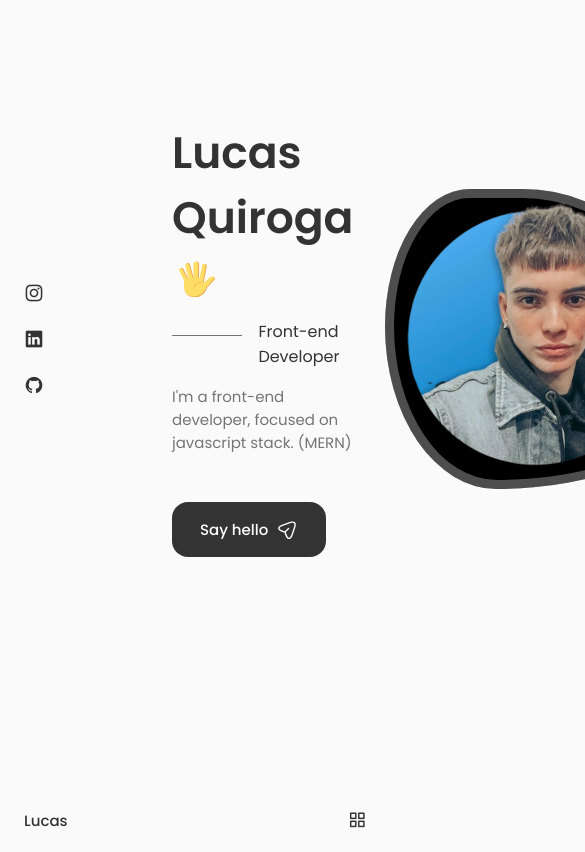
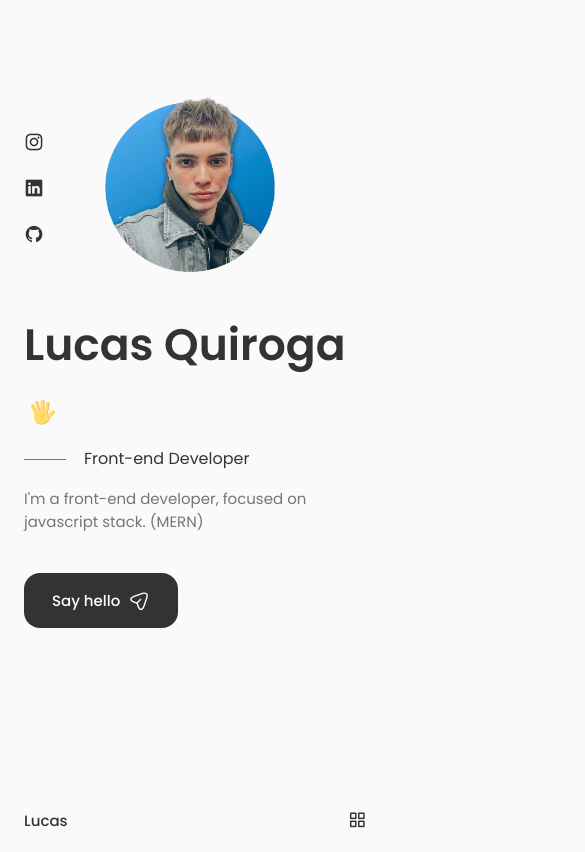
Before and after one commit to Lucas-Quiroga/my-portfolio, a React (Create React App) app: page / in a window 390 px wide. Shown: the top 852 px of the page, 585 px wide, since content can reach past the window. Built offline with nearby package versions, Linux system fonts and the light colour scheme.

Commit message:
home landing

```diff
--- a/src/components/home/Home.jsx
+++ b/src/components/home/Home.jsx
@@ -2,6 +2,7 @@
 import "./home.css";
 import Social from "./Social";
 import Data from "./Data";
+import ScrollDown from "./ScrollDown";
 
 const Home = () => {
   return (
@@ -12,6 +13,7 @@
           <div className="home__img"></div>
           <Data />
         </div>
+        <ScrollDown />
       </div>
     </section>
   );
--- /dev/null
+++ b/src/components/home/ScrollDown.jsx
@@ -0,0 +1,51 @@
+import React from "react";
+
+const ScrollDown = () => {
+  return (
+    <div>
+      <div className="home__scroll">
+        <a href="" className="home__scroll-button button--flex">
+          <svg
+            width="32px"
+            height="32px"
+            class="home__scroll-mouse"
+            viewBox="0 0 247 390"
+            version="1.1"
+            xmlns="http://www.w3.org/2000/svg"
+            xmlnsXlink="http://www.w3.org/1999/xlink"
+            style={{
+              fillRule: "evenodd",
+              clipRule: "evenodd",
+              strokeLinecap: "round",
+              strokeLinejoin: "round",
+              strokeMiterlimit: "1.5",
+            }}
+          >
+            <path
+              class="wheel"
+              d="M123.359,79.775l0,72.843"
+              style={{
+                fill: "none",
+                stroke: "var(--title-color)",
+                strokeWidth: "20px",
+              }}
+            ></path>
+            <path
+              id="mouse"
+              d="M236.717,123.359c0,-62.565 -50.794,-113.359 -113.358,-113.359c-62.565,0 -113.359,50.794 -113.359,113.359l0,143.237c0,62.565 50.794,113.359 113.359,113.359c62.564,0 113.358,-50.794 113.358,-113.359l0,-143.237Z"
+              style={{
+                fill: "none",
+                stroke: "var(--title-color)",
+                strokeWidth: "20px",
+              }}
+            ></path>
+          </svg>
+          <span className="home__scroll-name">Scroll Down</span>
+          <i class="uil uil-angle-double-down home__scroll-arrow"></i>
+        </a>
+      </div>
+    </div>
+  );
+};
+
+export default ScrollDown;
--- a/src/components/home/home.css
+++ b/src/components/home/home.css
@@ -1,3 +1,9 @@
+
+.home__container{
+  row-gap: 7rem;
+}
+
+
 .home__content {
   grid-template-columns: 116px repeat(2, 1fr);
   padding-top: 5.5rem;
@@ -7,7 +13,7 @@
 
 .home__social {
   display: grid;
-  grid-template-colums: max-content;
+  grid-template-columns: max-content;
   row-gap: 1rem;
 }
 
@@ -59,15 +65,15 @@
   background-repeat: no-repeat;
   background-position: center;
   background-size: cover;
-  box-shadow: inset 0 0 0 9px rgb(255 255 255 / 30%);
+  /* box-shadow: inset 0 0 0 9px rgb(255 255 255 / 30%); */
   order: 1;
   justify-self: center;
   width: 300px;
   height: 300px;
-  animation: profile__animate 8s ease-in-out infinite 1s;
-  background-color: var(--title-color-dark);
+  /* animation: profile__animate 8s ease-in-out infinite 1s; */
+  /* background-color: var(--title-color-dark); */
 }
-
+/*
 @keyframes profile__animate {
   0% {
     border-radius: 60% 40% 30% 70%/60% 30% 70% 40%;
@@ -78,4 +84,112 @@
   100% {
     border-radius: 60% 40% 30% 70%/60% 30% 70% 40%;
   }
+} */
+
+.home__scroll{
+  margin-left: 9.25rem;
 }
+
+.wheel{
+  animation: scroll 2s ease infinite;
+}
+
+@keyframes scroll {
+  0%{
+    transform: translateY(0);
+  }
+  30%{
+    transform: translateY(3.75rem);
+  }
+}
+
+.home__scroll-name{
+  color: var(--title-color);
+  font-weight: var(--font-medium);
+  margin-right: var(--mb-0-25);
+  margin-left: 2px;
+}
+
+.home__scroll-arrow{
+  font-size: 1.25rem;
+  color: var(--title-color);
+}
+
+/*=============== BREAKPOINTS ===============*/
+/* For large devices */
+@media screen and (max-width: 992px) {
+  .home__content{
+    grid-template-columns: 100px repeat(2, 1fr);
+    column-gap: 1.25rem;
+  }
+
+  .home__hand{
+    width: 26px;
+    height: 26px;
+  }
+
+  .home__subtitle{
+    padding-left: 3.75rem;
+    margin-bottom: var(--mb-1);
+  }
+
+  .home__subtitle::before{
+    width: 42px;
+    top: 0.8rem;
+  }
+
+  .home__description{
+    max-width: initial;
+    margin-bottom: var(--mb-2-5);
+  }
+
+  .home__img{
+    width: 250px;
+    height: 250px;
+    /* box-shadow: inset 0 0 0 8px rgb(255 255 255 / 30%); */
+  }
+
+  .home__scroll{
+    margin-left: 7.5rem;
+  }
+}
+
+/* For medium devices */
+@media screen and (max-width: 768px) {
+  .home__content{
+    grid-template-columns: 0.5fr 3fr;
+    padding-top: 3.5rem;
+  }
+
+  .home__img{
+    order: initial;
+    justify-self: initial;
+  }
+
+  .home__data{
+    grid-column: 1/3;
+  }
+
+  .home__img{
+    /* box-shadow: inset 0 0 0 6px rgb(255 255 255 / 30%); */
+    width: 200px;
+    height: 200px;
+  }
+
+  .home__scroll{
+    display: none;
+  }
+}
+
+/* For small devices */
+@media screen and (max-width: 350px) {
+  .home__img{
+    width: 180px;
+    height: 180px;
+  }
+
+  .home__hand{
+    width: 22px;
+    height: 22px;
+  }
+}
```
